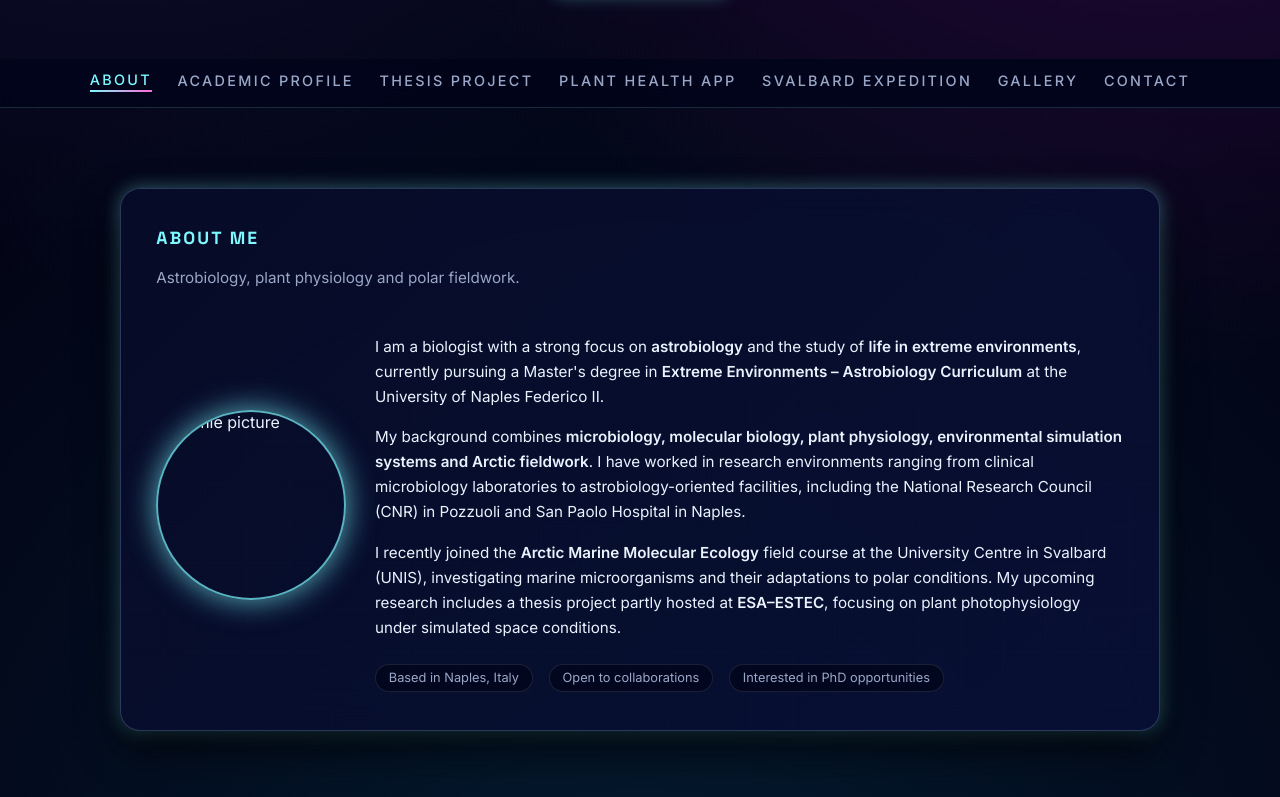
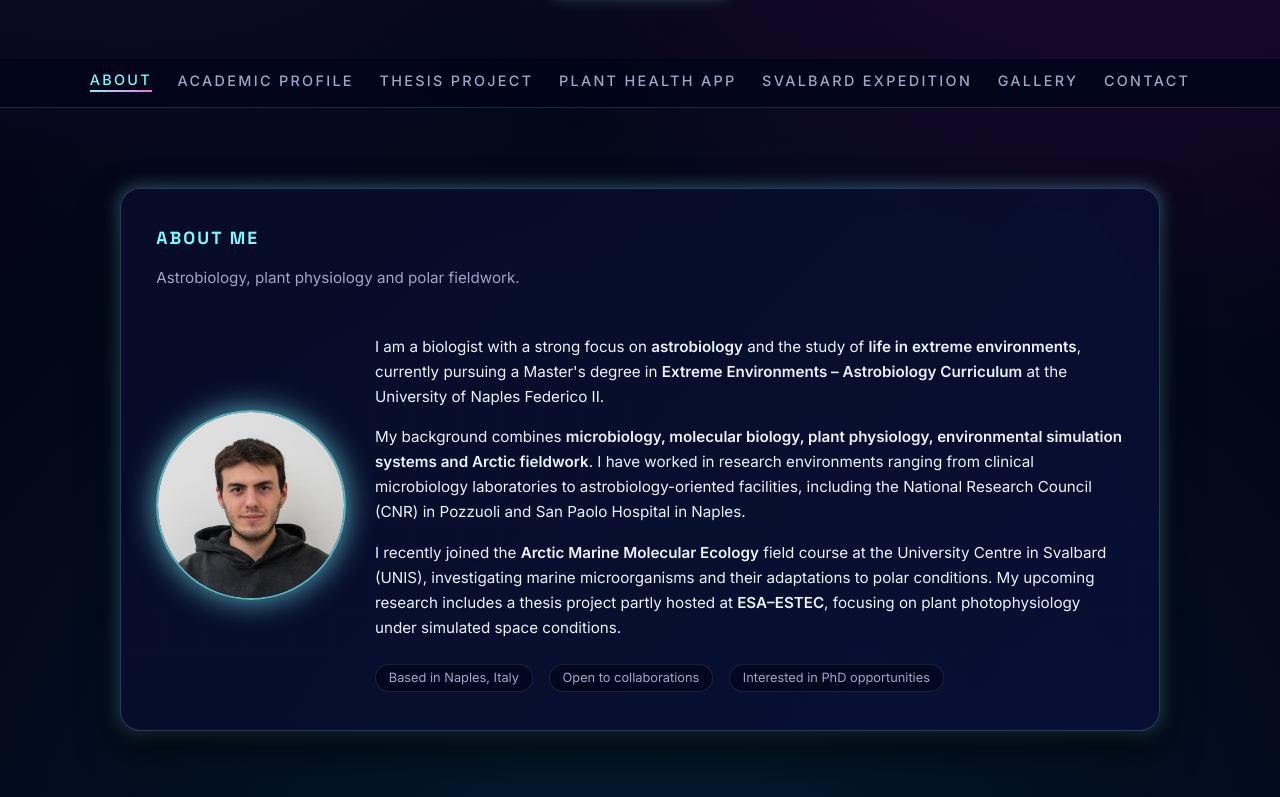
Before and after one commit to Ares777nonnt/Giuseppe-Muscari-Website, a plain HTML site: page index.html in a window 1280 px wide. Shown: the part 446-1243 px from the top of the page. Drawn offline with Linux system fonts and the light colour scheme.

Commit message:
Update index.html

```diff
--- a/index.html
+++ b/index.html
@@ -606,7 +606,7 @@
       <h2>About Me</h2>
       <p class="section-subtitle">Astrobiology, plant physiology and polar fieldwork.</p>
       <div class="profile-wrapper">
-        <img src="/mnt/data/5825466973855353618.jpg" alt="Profile picture" class="profile-pic" />
+        <img src="assets/profile/profile.jpg" alt="Profile picture" class="profile-pic" />
         <div class="profile-text">
           <p>
             I am a biologist with a strong focus on <strong>astrobiology</strong> and the study of
```
